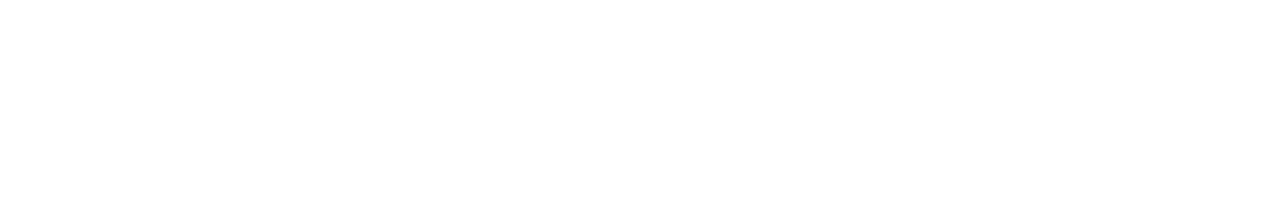
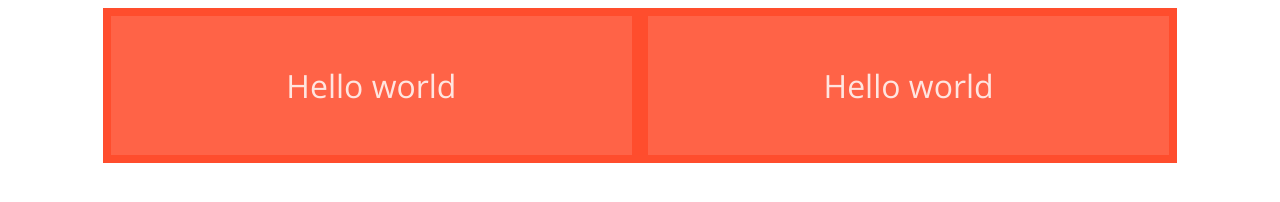
Before and after one commit to lukewhitehouse/groot, a website: page index.html in a window 1280 px wide. Drawn offline with nearby package versions, Linux system fonts and the light colour scheme; files that its build step writes are made by us from their sources.

Commit message:
basic build, html structure and demo styles

```diff
--- /dev/null
+++ b/assets/app/_demo.scss
@@ -0,0 +1,55 @@
+/**
+ ***************************************************************************
+ * _demo.scss
+ ***************************************************************************
+ *
+ * Styling only used for the demo site. Do not include within production.
+ *
+ * $. Variables
+ * $. Container
+ * $. Grid Item
+ *
+ */
+
+
+
+/* $. Variables
+\*----------------------------------------------------------------*/
+
+$color-primary: #ff6347;
+
+
+
+/* $. Container
+\*----------------------------------------------------------------*/
+
+/**
+ * Demo styles
+ */
+.container {
+    margin: 0 auto;
+    width: 92.5%;
+    min-width: 15em;
+    max-width: 68.5em;
+
+    @media ( min-width: 30em ) {
+        width: 85%;
+    }
+}
+
+
+
+/* $. Grid Item
+\*----------------------------------------------------------------*/
+
+.demo-box {
+    display: block;
+    padding: 1.5em 3em;
+    font-family: 'Open Sans', Corbel, "Lucida Grande", "Lucida Sans Unicode", "Lucida Sans", "DejaVu Sans", "Bitstream Vera Sans", "Liberation Sans", Verdana, "Verdana Ref", sans-serif;
+    font-weight: 300;
+    font-size: 2rem;
+    text-align: center;
+    color: lighten($color-primary, 30%);
+    background: $color-primary;
+    border: .25em solid darken($color-primary, 5%);
+}
--- a/assets/app/_grid.scss
+++ b/assets/app/_grid.scss
@@ -5,15 +5,30 @@
  *
  * Add styling to the classes used for the Nobble grid.
  *
- * $. Container
+ * $. Base
+ * $. Elements
  *
  */
 
 
 
-/* $. Container
+/* $. Base
 \*----------------------------------------------------------------*/
 
 .grid {
+    display: block;
+    padding: 0;
+    margin: 0;
+    box-sizing: border-box;
 
+    &:after {
+        content: "";
+        display: table;
+        clear: both;
+    }
 }
+
+.grid__item {
+    float: left;
+    width: 50%;
+}
--- a/assets/app/nobble.scss
+++ b/assets/app/nobble.scss
@@ -8,6 +8,7 @@
  *
  * $. Config
  * $. Grid
+ * $. Demo
  *
  */
 
@@ -24,3 +25,10 @@
 \*----------------------------------------------------------------*/
 
 @import "grid";
+
+
+
+/* $. Demo
+\*----------------------------------------------------------------*/
+
+@import "demo";
--- a/gulpfile.js
+++ b/gulpfile.js
@@ -157,7 +157,7 @@ gulp.task('watch', function () {
     /**
      * Watch .scss files for changes and run 'styles' task
      */
-    gulp.watch( paths.app.scss + '**/*.scss', ['styles'] );
+    gulp.watch( paths.app + '**/*.scss', ['styles'] );
 });
 
 
--- a/index.html
+++ b/index.html
@@ -9,11 +9,23 @@
 
     <title>Nobble.io - a Grid System to end all Grid Systems</title>
 
-    <link rel="stylesheet" href="assets/dist/css/styles.css">
+    <link rel="stylesheet" href="assets/dist/nobble.css">
+
+    <link href='http://fonts.googleapis.com/css?family=Open+Sans:700,300' rel='stylesheet' type='text/css'>
 </head>
-<body class="debug">
+<body>
 
-    <!-- content -->
+    <div class="container">
+        <div class="grid">
+            <div class="grid__item grid__item--6-12-bp3">
+                <span class="demo-box">Hello world</span>
+            </div>
+
+            <div class="grid__item grid__item--6-12-bp3">
+                <span class="demo-box">Hello world</span>
+            </div>
+        </div>
+    </div>
 
 </body>
 </html>
```
Also changed, not shown: assets/app/_config.scss (line endings or trailing spaces), assets/dist/nobble.css, 1 other file.
